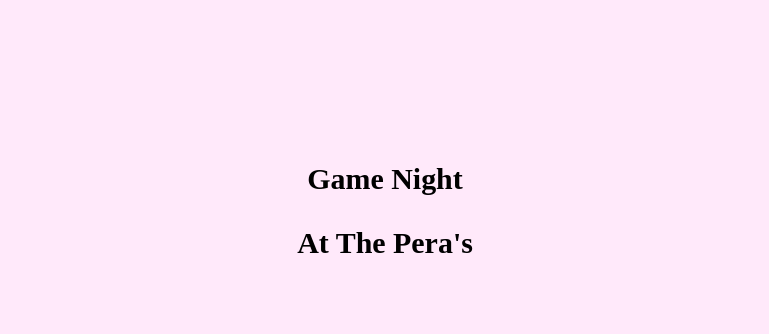
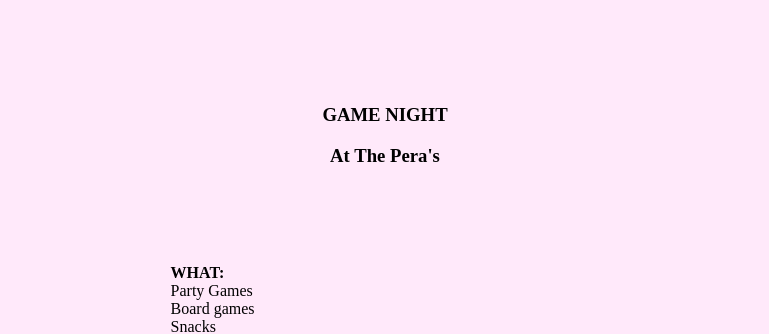
Before and after one commit to sevr/game, a plain HTML site: page index.html in a window 1280 px wide. Shown: the top 334 px of the page, without its empty margins (255-1024 px from the left). Drawn offline with Linux system fonts and the light colour scheme; a web font is replaced by a local one.

Commit message:
Update index.html

```diff
--- a/index.html
+++ b/index.html
@@ -4,7 +4,7 @@
  body{
     background:#FFE9FA;
     font-family:Monda;
-    font-size:1.6em;
+    font-size:1em;
     text-align:center;
    padding: 6em;
   }
@@ -34,7 +34,7 @@ div.info{
 
   <div class=title>
    <h3>
-  Game Night
+GAME NIGHT
     <p>
       At The Pera's
    </h3>
```
